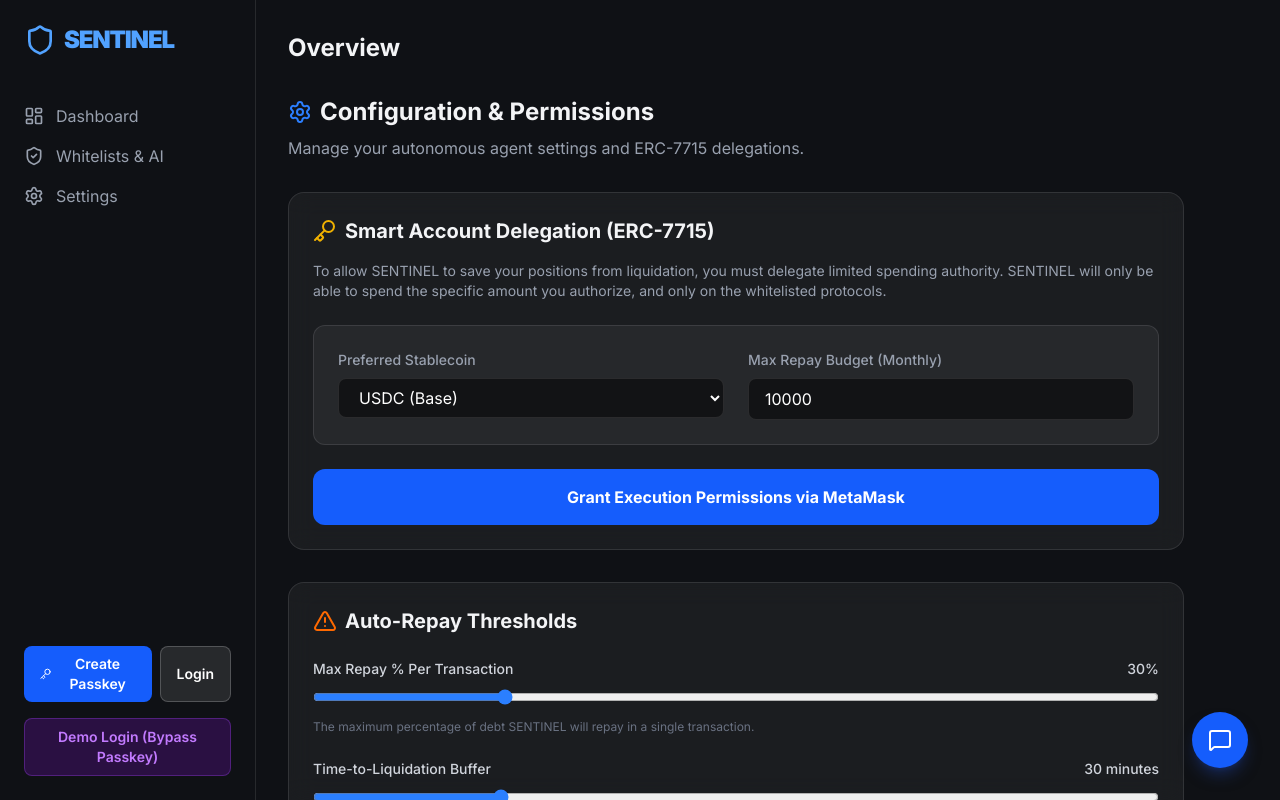
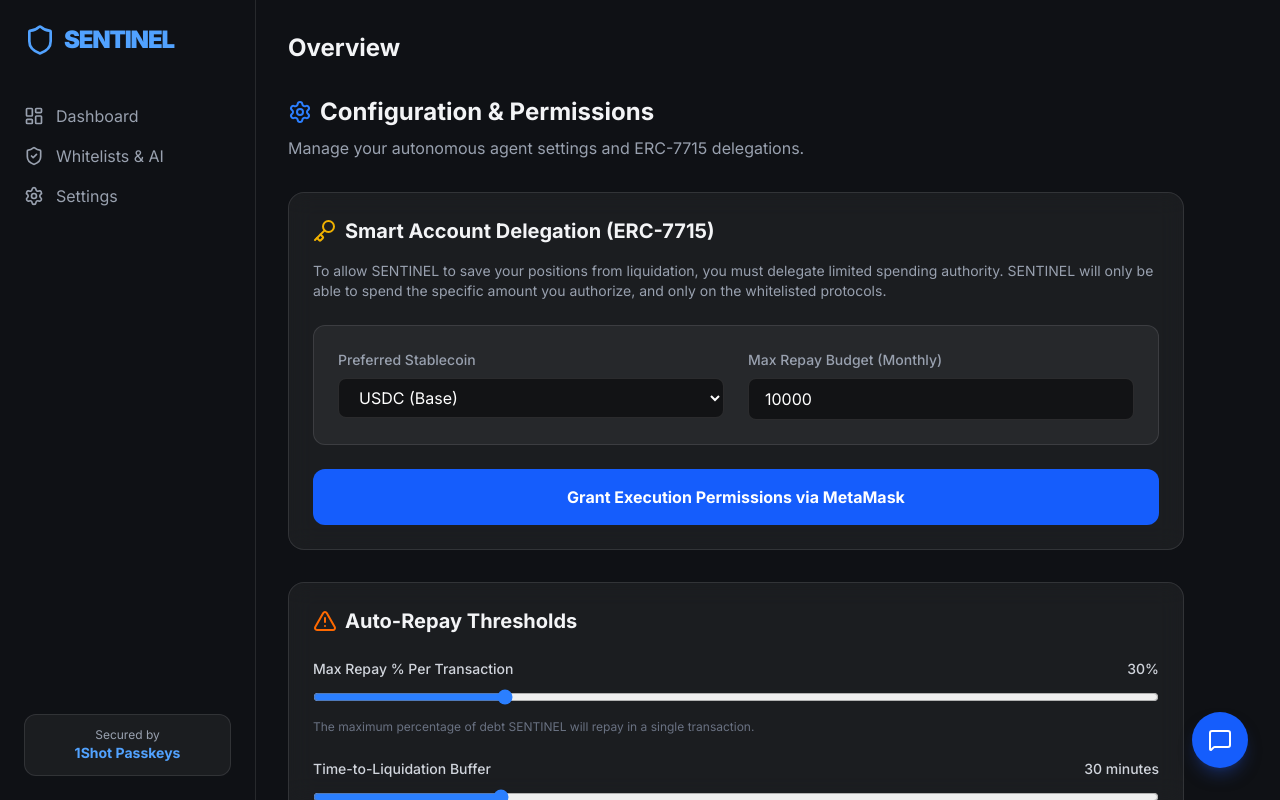
Before and after one commit to arpit2222/sentinel, a Next.js app in the folder frontend/: page /settings in a window 1280 px wide. Built offline with nearby package versions, Linux system fonts and the light colour scheme; what wagmi would draw is missing.

Commit message:
fix: resolve PasskeyLogin build error in layout.tsx

```diff
--- a/frontend/src/app/layout.tsx
+++ b/frontend/src/app/layout.tsx
@@ -4,7 +4,6 @@
 import { Providers } from "@/components/Providers";
 import { Shield, LayoutDashboard, ShieldCheck, Settings } from "lucide-react";
 import Link from "next/link";
-import PasskeyLogin from "@/components/PasskeyLogin";
 import ChatTerminal from "@/components/ChatTerminal";
 
 const inter = Inter({ subsets: ["latin"] });
@@ -49,7 +48,10 @@
                 </ul>
               </div>
               <div>
-                <PasskeyLogin />
+                <div className="p-3 bg-white/5 border border-white/10 rounded-xl text-center">
+                  <p className="text-xs text-gray-400">Secured by</p>
+                  <p className="text-sm font-bold text-blue-400">1Shot Passkeys</p>
+                </div>
               </div>
             </nav>
             <main className="flex-1 overflow-y-auto p-8">
--- a/frontend/src/app/page.tsx
+++ b/frontend/src/app/page.tsx
@@ -1,19 +1,21 @@
 'use client'
 
-import { Activity, ShieldAlert, Zap, TrendingUp, TrendingDown, Clock, Play } from 'lucide-react'
+import { Activity, ShieldAlert, Zap, Clock, Play, Lock } from 'lucide-react'
 import { useState, useEffect } from 'react'
+import PasskeyLogin from '../components/PasskeyLogin'
 
 export default function Dashboard() {
+  const [userId, setUserId] = useState<string | null>(null);
   const [positions, setPositions] = useState<any[]>([]);
   const [executions, setExecutions] = useState<any[]>([]);
   const [loading, setLoading] = useState(true);
 
-  const fetchDashboardData = async () => {
+  const fetchDashboardData = async (userAddress: string) => {
     try {
       const apiUrl = process.env.NEXT_PUBLIC_API_URL || 'http://localhost:4000';
       const [posRes, execRes] = await Promise.all([
-        fetch(`${apiUrl}/api/users/0xMockUser/positions`),
-        fetch(`${apiUrl}/api/users/0xMockUser/executions`)
+        fetch(`${apiUrl}/api/users/${userAddress}/positions`),
+        fetch(`${apiUrl}/api/users/${userAddress}/executions`)
       ]);
       const pos = await posRes.json();
       const exec = await execRes.json();
@@ -27,16 +29,41 @@
   };
 
   useEffect(() => {
-    fetchDashboardData();
-    const interval = setInterval(fetchDashboardData, 3000); // Poll every 3s
+    if (!userId) return;
+    fetchDashboardData(userId);
+    const interval = setInterval(() => fetchDashboardData(userId), 3000);
     return () => clearInterval(interval);
-  }, []);
+  }, [userId]);
 
   const handleSeed = async () => {
+    if (!userId) return;
     const apiUrl = process.env.NEXT_PUBLIC_API_URL || 'http://localhost:4000';
-    await fetch(`${apiUrl}/api/seed-position`, { method: 'POST' });
-    fetchDashboardData();
+    await fetch(`${apiUrl}/api/seed-position`, {
+      method: 'POST',
+      headers: { 'Content-Type': 'application/json' },
+      body: JSON.stringify({ address: userId })
+    });
+    fetchDashboardData(userId);
   };
+
+  if (!userId) {
+    return (
+      <div className="min-h-[80vh] flex flex-col items-center justify-center p-4">
+        <div className="glass-card max-w-md w-full text-center space-y-6">
+          <div className="w-16 h-16 bg-blue-600/20 text-blue-500 rounded-full flex items-center justify-center mx-auto mb-4 border border-blue-500/30">
+            <Lock size={32} />
+          </div>
+          <h2 className="text-3xl font-bold bg-clip-text text-transparent bg-gradient-to-r from-blue-400 to-purple-500">
+            Secure Authentication
+          </h2>
+          <p className="text-gray-400 pb-4">
+            Authenticate with your device's biometric scanner to unlock your Smart Account. No MetaMask required.
+          </p>
+          <PasskeyLogin onLogin={(id) => setUserId(id)} />
+        </div>
+      </div>
+    );
+  }
 
   return (
     <div className="grid grid-cols-1 lg:grid-cols-3 gap-6">
@@ -48,14 +75,17 @@
             <h3 className="text-xl font-bold flex items-center gap-2"><Activity className="text-blue-500"/> Live Positions</h3>
             <button
               onClick={handleSeed}
-              className="px-3 py-1 bg-blue-600/20 text-blue-400 hover:bg-blue-600/40 rounded flex items-center gap-1 text-sm border border-blue-500/30"
+              className="px-3 py-1 bg-blue-600/20 text-blue-400 hover:bg-blue-600/40 rounded flex items-center gap-1 text-sm border border-blue-500/30 transition"
             >
               <Play size={14}/> Seed Demo Position
             </button>
           </div>
 
           {positions.length === 0 && !loading && (
-            <p className="text-gray-500">No positions found. Click Seed Demo Position to test.</p>
+            <div className="p-8 text-center border border-dashed border-white/20 rounded-xl">
+              <p className="text-gray-400 mb-2">No active lending positions found for this Smart Account.</p>
+              <p className="text-sm text-gray-500">Click "Seed Demo Position" above to inject a live position.</p>
+            </div>
           )}
 
           {positions.map(pos => {
@@ -118,7 +148,7 @@
                 ))}
                 {executions.length === 0 && (
                   <tr>
-                    <td colSpan={5} className="py-3 text-center text-gray-500">No rescues recorded yet.</td>
+                    <td colSpan={5} className="py-5 text-center text-gray-500">No rescues recorded for this account.</td>
                   </tr>
                 )}
               </tbody>
--- a/frontend/src/components/PasskeyLogin.tsx
+++ b/frontend/src/components/PasskeyLogin.tsx
@@ -4,29 +4,25 @@
 import { startRegistration, startAuthentication } from '@simplewebauthn/browser';
 import { Key } from 'lucide-react';
 
-export default function PasskeyLogin() {
-  const [walletKey, setWalletKey] = useState<string | null>(null);
+export default function PasskeyLogin({ onLogin }: { onLogin: (userId: string) => void }) {
   const [loading, setLoading] = useState(false);
   const [error, setError] = useState<string | null>(null);
-  const userId = '0xMockUser';
+  const userId = '0xMockUser'; // In a real app, this would be generated or derived
 
   const handleRegister = async () => {
     setLoading(true);
     setError(null);
     try {
       const apiUrl = process.env.NEXT_PUBLIC_API_URL || 'http://localhost:4000';
-      // 1. Get options from server
       const resp = await fetch(`${apiUrl}/api/auth/generate-registration-options?userId=${userId}`);
       const options = await resp.json();
 
       if (options.error) throw new Error(options.error);
 
-      // Fix PRF Extension Uint8Array serialization issue
       if (options.extensions?.prf?.eval?.first) {
         options.extensions.prf.eval.first = new TextEncoder().encode('sentinel-wallet-seed-v1'.padEnd(32, ' '));
       }
 
-      // 2. Prompt biometric / passkey
       let attResp;
       try {
         attResp = await startRegistration(options);
@@ -37,7 +33,6 @@
         throw error;
       }
 
-      // 3. Send response to server
       const verificationResp = await fetch(`${apiUrl}/api/auth/verify-registration`, {
         method: 'POST',
         headers: { 'Content-Type': 'application/json' },
@@ -46,7 +41,7 @@
       const verificationJSON = await verificationResp.json();
 
       if (verificationJSON.verified) {
-        setWalletKey(verificationJSON.derivedWalletKey);
+        onLogin(userId);
       } else {
         throw new Error('Verification failed');
       }
@@ -67,7 +62,6 @@
 
       if (options.error) throw new Error(options.error);
 
-      // Fix PRF Extension Uint8Array serialization issue
       if (options.extensions?.prf?.eval?.first) {
         options.extensions.prf.eval.first = new TextEncoder().encode('sentinel-wallet-seed-v1'.padEnd(32, ' '));
       }
@@ -82,7 +76,7 @@
       const verificationJSON = await verificationResp.json();
 
       if (verificationJSON.verified) {
-        setWalletKey(verificationJSON.derivedWalletKey);
+        onLogin(userId);
       } else {
         throw new Error('Login failed');
       }
@@ -93,40 +87,31 @@
     }
   };
 
-  if (walletKey) {
-    return (
-      <div className="flex items-center gap-2 bg-green-500/10 border border-green-500/30 px-4 py-2 rounded-lg">
-        <div className="w-2 h-2 rounded-full bg-green-500 animate-pulse"></div>
-        <span className="text-green-400 font-medium text-sm">Passkey Wallet Active</span>
-      </div>
-    );
-  }
-
   return (
-    <div className="flex flex-col gap-2">
-      <div className="flex gap-2">
+    <div className="flex flex-col gap-4 w-full">
+      <div className="flex flex-col sm:flex-row gap-3 w-full">
         <button
           onClick={handleRegister}
           disabled={loading}
-          className="flex items-center gap-2 px-4 py-2 bg-blue-600 hover:bg-blue-700 text-white rounded-lg text-sm font-semibold transition disabled:opacity-50"
+          className="flex-1 flex items-center justify-center gap-2 px-6 py-4 bg-blue-600 hover:bg-blue-700 text-white rounded-xl text-lg font-bold transition disabled:opacity-50"
         >
-          <Key size={16} /> Create Passkey
+          <Key size={20} /> Create Passkey
         </button>
         <button
           onClick={handleLogin}
           disabled={loading}
-          className="flex items-center gap-2 px-4 py-2 bg-white/10 hover:bg-white/20 text-white border border-white/20 rounded-lg text-sm font-semibold transition disabled:opacity-50"
+          className="flex-1 flex items-center justify-center gap-2 px-6 py-4 bg-white/5 hover:bg-white/10 text-white border border-white/20 rounded-xl text-lg font-bold transition disabled:opacity-50"
         >
           Login
         </button>
       </div>
       <button
-          onClick={() => setWalletKey('0xDemoAccountKeyDerivedBy1ShotPasskeyFallback')}
-          className="w-full mt-2 flex items-center justify-center gap-2 px-4 py-2 bg-purple-600/20 hover:bg-purple-600/40 text-purple-400 border border-purple-500/30 rounded-lg text-sm font-semibold transition"
+          onClick={() => onLogin(userId)}
+          className="w-full flex items-center justify-center gap-2 px-6 py-3 bg-purple-600/10 hover:bg-purple-600/20 text-purple-400 border border-purple-500/30 rounded-xl text-sm font-semibold transition"
       >
           Demo Login (Bypass Passkey)
       </button>
-      {error && <span className="text-red-400 text-xs">{error}</span>}
+      {error && <div className="p-3 rounded-lg bg-red-500/10 border border-red-500/30 text-red-400 text-sm text-center">{error}</div>}
     </div>
   );
 }
```
